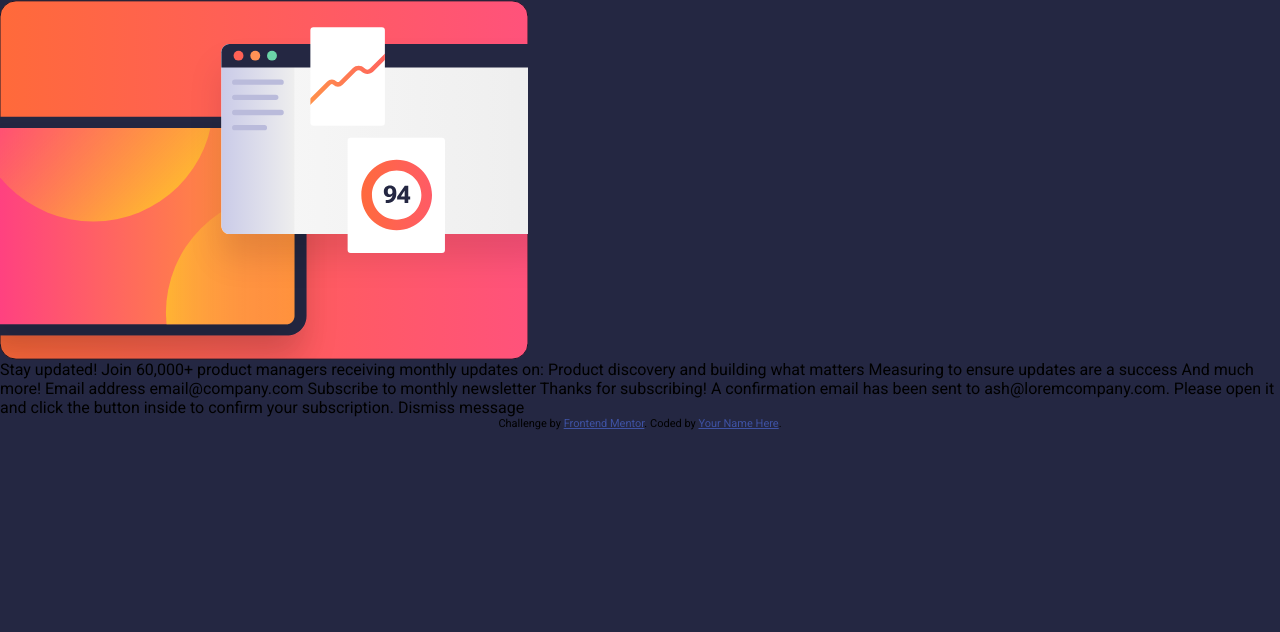
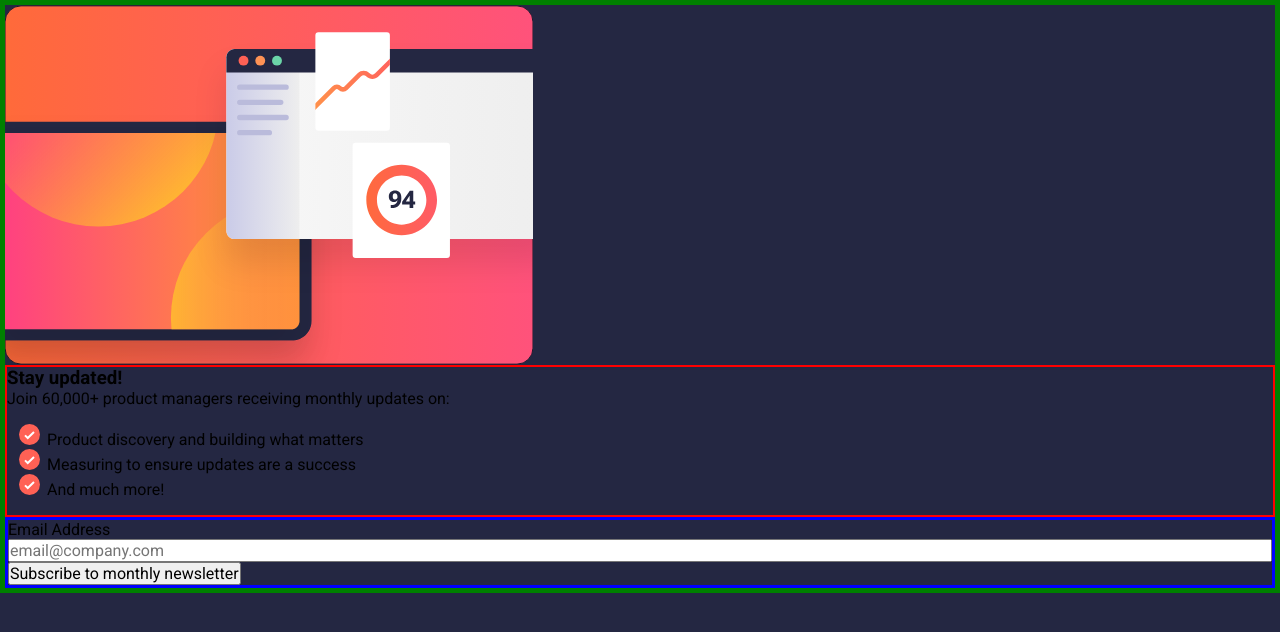
Before and after one commit to ETPTrades/Newsletter-Signup-Form, a plain HTML site: page index.html in a window 1280 px wide. Drawn offline with Linux system fonts and the light colour scheme; files whose address does not match are found by name.

Commit message:
Created three sections and color-coded them: newsletter-container(green), newsletter-description(red), newsletter-form-inputs(blue). Will remove colored borders in later pushes. All content is on the page and grouped.

```diff
--- a/index.html
+++ b/index.html
@@ -32,6 +32,7 @@
   </head>
   <body>
     <main>
+      <article class="newsletter-container">
         <picture>
           <source
             media="(max-width: 375px)"
@@ -47,28 +48,37 @@
           />
           <img src="./assets/images/illustration-sign-up-mobile.svg" alt="" />
         </picture>
+        <section class="newsletter__description">
+          <h1>Stay updated!</h1>
+          <p>Join 60,000+ product managers receiving monthly updates on:</p>
+          <ul>
+            <li>Product discovery and building what matters</li>
+            <li>Measuring to ensure updates are a success</li>
+            <li>And much more!</li>
+          </ul>
+        </section>
+        <section class="newsletter__form-inputs">
+          <form action="">
+            <div class="newsletter__email-input-container">
+              <label for="email"></label>
+                Email Address<input
+                  type="email"
+                  id="email"
+                  placeholder="email@company.com"
+              /></label>
+            </div>
+            <button type="button">Subscribe to monthly newsletter</button>
+          </form>
+        </section>
+      </article>
     </main>
-    <!-- Sign-up form start -->
-
-    Stay updated! Join 60,000+ product managers receiving monthly updates on:
-    Product discovery and building what matters Measuring to ensure updates are
-    a success And much more! Email address email@company.com Subscribe to
-    monthly newsletter
-
-    <!-- Sign-up form end -->
 
     <!-- Success message start -->
 
-    Thanks for subscribing! A confirmation email has been sent to
+    <!-- Thanks for subscribing! A confirmation email has been sent to
     ash@loremcompany.com. Please open it and click the button inside to confirm
-    your subscription. Dismiss message
+    your subscription. Dismiss message -->
 
     <!-- Success message end -->
-
-    <footer class="attribution">
-      Challenge by
-      <a href="https://www.frontendmentor.io?ref=challenge">Frontend Mentor</a>.
-      Coded by <a href="#">Your Name Here</a>.
-    </footer>
   </body>
 </html>
--- a/style.css/global.css
+++ b/style.css/global.css
@@ -60,6 +60,36 @@ h6 {
     text-wrap: balance;
 }
 
+.newsletter-container {
+    display: flex;
+    flex-direction: column;
+    /* REMOVE BORDER STYLES */
+    border: 5px solid green;
+}
+
+ul {
+    all: revert;
+}
+
+li {
+    list-style-image: url("../assets/images/icon-list.svg");
+}
+
+.newsletter__email-input-container {
+    display: flex;
+    flex-direction: column;
+}
+
+.newsletter__description {
+    /* REMOVE BORDER STYLES */
+    border: 2px solid red;
+}
+
+form {
+    /* REMOVE BORDER STYLES */
+    border: 3px solid blue;
+}
+
 @media (min-width: 376px) {
     body {
         background-color: var(--blue-dark);
```
Lines whose indentation alone changed are shown as unchanged.
